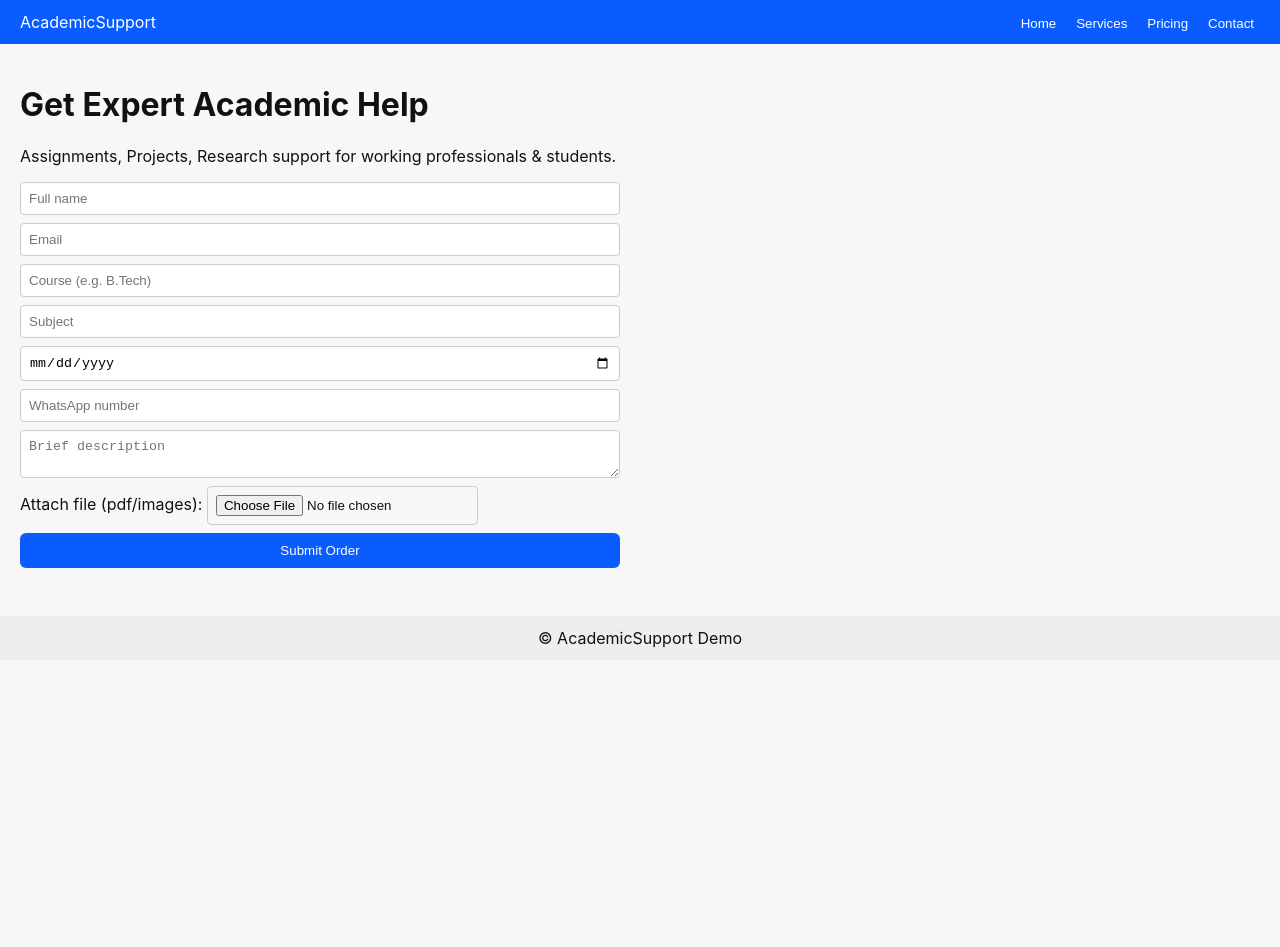
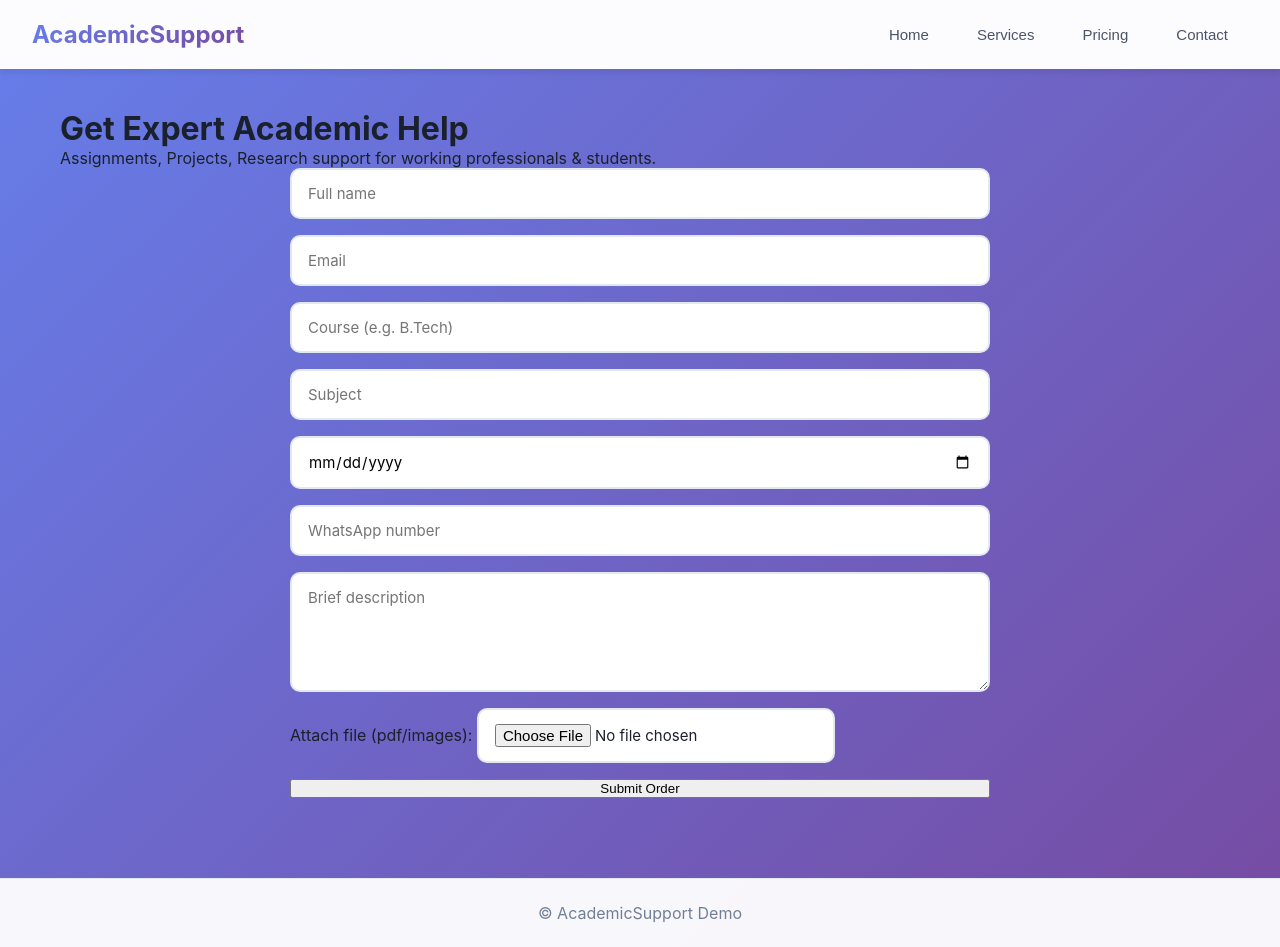
Before and after one commit to viralsparkconnect-hue/student-assist-portal, a React (Vite) app in the folder app/: page / in a window 1280 px wide. Before the commit the page ends 800 px from the top, so only its background shows below. Built offline with nearby package versions, Linux system fonts and the light colour scheme.

Commit message:
Update style.css

```diff
--- a/app/src/style.css
+++ b/app/src/style.css
@@ -1,10 +1,482 @@
-body{font-family: Inter, Roboto, Arial; margin:0; padding:0; background:#f7f7f7; color:#111}
-.topbar{display:flex;justify-content:space-between;align-items:center;padding:12px 20px;background:#0b5cff;color:#fff}
-.topbar nav button{margin-left:8px;background:transparent;border:none;color:#fff;cursor:pointer}
-.container{padding:20px}
-.order-form{display:flex;flex-direction:column;gap:8px;max-width:600px}
-.order-form input, .order-form textarea{padding:8px;border:1px solid #ccc;border-radius:4px}
-.order-form button{padding:10px;background:#0b5cff;color:#fff;border:none;border-radius:6px;cursor:pointer}
-.pricing{border-collapse:collapse;width:100%}
-.pricing td, .pricing th{border:1px solid #ddd;padding:8px}
-.footer{padding:12px;text-align:center;background:#eee;margin-top:20px}
+/* Modern Academic Support Styling */
+* {
+  margin: 0;
+  padding: 0;
+  box-sizing: border-box;
+}
+
+body {
+  font-family: 'Inter', -apple-system, BlinkMacSystemFont, 'Segoe UI', Roboto, Arial, sans-serif;
+  background: linear-gradient(135deg, #667eea 0%, #764ba2 100%);
+  color: #1a202c;
+  min-height: 100vh;
+}
+
+.app {
+  min-height: 100vh;
+  display: flex;
+  flex-direction: column;
+}
+
+/* Header / Topbar */
+.topbar {
+  background: rgba(255, 255, 255, 0.98);
+  backdrop-filter: blur(10px);
+  box-shadow: 0 4px 6px rgba(0, 0, 0, 0.07);
+  padding: 16px 32px;
+  display: flex;
+  justify-content: space-between;
+  align-items: center;
+  position: sticky;
+  top: 0;
+  z-index: 100;
+}
+
+.logo {
+  font-size: 24px;
+  font-weight: 700;
+  background: linear-gradient(135deg, #667eea 0%, #764ba2 100%);
+  -webkit-background-clip: text;
+  -webkit-text-fill-color: transparent;
+  background-clip: text;
+}
+
+.topbar nav {
+  display: flex;
+  gap: 8px;
+}
+
+.topbar nav button {
+  background: transparent;
+  border: none;
+  color: #4a5568;
+  font-size: 15px;
+  font-weight: 500;
+  padding: 10px 20px;
+  cursor: pointer;
+  border-radius: 8px;
+  transition: all 0.3s ease;
+}
+
+.topbar nav button:hover {
+  background: rgba(102, 126, 234, 0.1);
+  color: #667eea;
+}
+
+.topbar nav button.active {
+  background: linear-gradient(135deg, #667eea 0%, #764ba2 100%);
+  color: white;
+}
+
+/* Main Container */
+.container {
+  flex: 1;
+  padding: 40px 20px;
+  max-width: 1200px;
+  margin: 0 auto;
+  width: 100%;
+}
+
+/* Hero Section */
+.hero {
+  text-align: center;
+  color: white;
+  margin-bottom: 48px;
+  padding: 40px 20px;
+}
+
+.hero h1 {
+  font-size: 48px;
+  font-weight: 800;
+  margin-bottom: 16px;
+  line-height: 1.2;
+  text-shadow: 0 2px 4px rgba(0, 0, 0, 0.1);
+}
+
+.hero p {
+  font-size: 20px;
+  opacity: 0.95;
+  max-width: 600px;
+  margin: 0 auto 32px;
+  line-height: 1.6;
+}
+
+.hero-stats {
+  display: flex;
+  justify-content: center;
+  gap: 48px;
+  margin-top: 32px;
+}
+
+.stat-item {
+  text-align: center;
+}
+
+.stat-number {
+  font-size: 36px;
+  font-weight: 700;
+  display: block;
+  margin-bottom: 4px;
+}
+
+.stat-label {
+  font-size: 14px;
+  opacity: 0.9;
+}
+
+/* Cards */
+.card {
+  background: white;
+  border-radius: 16px;
+  padding: 32px;
+  box-shadow: 0 10px 30px rgba(0, 0, 0, 0.1);
+  margin-bottom: 24px;
+}
+
+.card h2 {
+  color: #667eea;
+  margin-bottom: 24px;
+  font-size: 28px;
+  font-weight: 700;
+}
+
+/* Order Form */
+.order-form {
+  display: flex;
+  flex-direction: column;
+  gap: 16px;
+  max-width: 700px;
+  margin: 0 auto;
+}
+
+.form-row {
+  display: grid;
+  grid-template-columns: 1fr 1fr;
+  gap: 16px;
+}
+
+.form-group {
+  display: flex;
+  flex-direction: column;
+  gap: 8px;
+}
+
+.form-group label {
+  font-size: 14px;
+  font-weight: 600;
+  color: #4a5568;
+}
+
+.order-form input,
+.order-form textarea,
+.order-form select {
+  padding: 14px 16px;
+  border: 2px solid #e2e8f0;
+  border-radius: 10px;
+  font-size: 15px;
+  font-family: inherit;
+  transition: all 0.3s ease;
+  background: white;
+}
+
+.order-form input:focus,
+.order-form textarea:focus,
+.order-form select:focus {
+  outline: none;
+  border-color: #667eea;
+  box-shadow: 0 0 0 3px rgba(102, 126, 234, 0.1);
+}
+
+.order-form textarea {
+  min-height: 120px;
+  resize: vertical;
+}
+
+.file-input-wrapper {
+  position: relative;
+  overflow: hidden;
+  display: inline-block;
+  width: 100%;
+}
+
+.file-input-wrapper input[type=file] {
+  position: absolute;
+  left: -9999px;
+}
+
+.file-input-label {
+  display: flex;
+  align-items: center;
+  justify-content: center;
+  gap: 8px;
+  padding: 14px 16px;
+  border: 2px dashed #cbd5e0;
+  border-radius: 10px;
+  cursor: pointer;
+  transition: all 0.3s ease;
+  background: #f7fafc;
+  color: #4a5568;
+  font-weight: 500;
+}
+
+.file-input-label:hover {
+  border-color: #667eea;
+  background: rgba(102, 126, 234, 0.05);
+}
+
+.file-input-label.has-file {
+  border-color: #48bb78;
+  background: rgba(72, 187, 120, 0.05);
+  color: #48bb78;
+}
+
+.btn-primary {
+  padding: 16px 32px;
+  background: linear-gradient(135deg, #667eea 0%, #764ba2 100%);
+  color: white;
+  border: none;
+  border-radius: 10px;
+  font-size: 16px;
+  font-weight: 600;
+  cursor: pointer;
+  transition: all 0.3s ease;
+  box-shadow: 0 4px 15px rgba(102, 126, 234, 0.4);
+}
+
+.btn-primary:hover {
+  transform: translateY(-2px);
+  box-shadow: 0 6px 20px rgba(102, 126, 234, 0.5);
+}
+
+.btn-primary:active {
+  transform: translateY(0);
+}
+
+.btn-primary:disabled {
+  opacity: 0.6;
+  cursor: not-allowed;
+  transform: none;
+}
+
+.status {
+  padding: 12px 16px;
+  border-radius: 8px;
+  text-align: center;
+  font-weight: 500;
+  animation: slideIn 0.3s ease;
+}
+
+.status.success {
+  background: #c6f6d5;
+  color: #22543d;
+}
+
+.status.error {
+  background: #fed7d7;
+  color: #742a2a;
+}
+
+.status.loading {
+  background: #bee3f8;
+  color: #2c5282;
+}
+
+/* Services Grid */
+.services-grid {
+  display: grid;
+  grid-template-columns: repeat(auto-fit, minmax(280px, 1fr));
+  gap: 24px;
+  margin-top: 32px;
+}
+
+.service-card {
+  background: white;
+  border-radius: 12px;
+  padding: 24px;
+  box-shadow: 0 4px 12px rgba(0, 0, 0, 0.08);
+  transition: all 0.3s ease;
+  border: 2px solid transparent;
+}
+
+.service-card:hover {
+  transform: translateY(-4px);
+  box-shadow: 0 8px 24px rgba(102, 126, 234, 0.2);
+  border-color: #667eea;
+}
+
+.service-icon {
+  width: 56px;
+  height: 56px;
+  background: linear-gradient(135deg, #667eea 0%, #764ba2 100%);
+  border-radius: 12px;
+  display: flex;
+  align-items: center;
+  justify-content: center;
+  font-size: 28px;
+  margin-bottom: 16px;
+}
+
+.service-card h3 {
+  color: #2d3748;
+  margin-bottom: 12px;
+  font-size: 20px;
+}
+
+.service-card p {
+  color: #718096;
+  line-height: 1.6;
+  font-size: 15px;
+}
+
+/* Pricing Table */
+.pricing-table {
+  width: 100%;
+  border-collapse: collapse;
+  margin-top: 24px;
+  background: white;
+  border-radius: 12px;
+  overflow: hidden;
+  box-shadow: 0 4px 12px rgba(0, 0, 0, 0.08);
+}
+
+.pricing-table thead {
+  background: linear-gradient(135deg, #667eea 0%, #764ba2 100%);
+  color: white;
+}
+
+.pricing-table th,
+.pricing-table td {
+  padding: 16px 20px;
+  text-align: left;
+}
+
+.pricing-table th {
+  font-weight: 600;
+  font-size: 15px;
+  letter-spacing: 0.5px;
+}
+
+.pricing-table tbody tr {
+  border-bottom: 1px solid #e2e8f0;
+  transition: background 0.2s ease;
+}
+
+.pricing-table tbody tr:last-child {
+  border-bottom: none;
+}
+
+.pricing-table tbody tr:hover {
+  background: rgba(102, 126, 234, 0.05);
+}
+
+.pricing-table td {
+  color: #4a5568;
+  font-size: 15px;
+}
+
+.pricing-table td:last-child {
+  font-weight: 600;
+  color: #667eea;
+}
+
+/* Contact Page */
+.contact-grid {
+  display: grid;
+  grid-template-columns: repeat(auto-fit, minmax(250px, 1fr));
+  gap: 24px;
+  margin-top: 32px;
+}
+
+.contact-item {
+  background: white;
+  padding: 24px;
+  border-radius: 12px;
+  box-shadow: 0 4px 12px rgba(0, 0, 0, 0.08);
+  text-align: center;
+  transition: all 0.3s ease;
+}
+
+.contact-item:hover {
+  transform: translateY(-4px);
+  box-shadow: 0 8px 24px rgba(102, 126, 234, 0.2);
+}
+
+.contact-icon {
+  width: 64px;
+  height: 64px;
+  background: linear-gradient(135deg, #667eea 0%, #764ba2 100%);
+  border-radius: 50%;
+  display: flex;
+  align-items: center;
+  justify-content: center;
+  font-size: 32px;
+  margin: 0 auto 16px;
+  color: white;
+}
+
+.contact-item h3 {
+  color: #2d3748;
+  margin-bottom: 8px;
+  font-size: 18px;
+}
+
+.contact-item p {
+  color: #667eea;
+  font-weight: 600;
+  font-size: 16px;
+}
+
+/* Footer */
+.footer {
+  background: rgba(255, 255, 255, 0.95);
+  padding: 24px;
+  text-align: center;
+  color: #718096;
+  border-top: 1px solid rgba(226, 232, 240, 0.8);
+  margin-top: auto;
+}
+
+/* Animations */
+@keyframes slideIn {
+  from {
+    opacity: 0;
+    transform: translateY(-10px);
+  }
+  to {
+    opacity: 1;
+    transform: translateY(0);
+  }
+}
+
+/* Responsive */
+@media (max-width: 768px) {
+  .hero h1 {
+    font-size: 36px;
+  }
+
+  .hero p {
+    font-size: 18px;
+  }
+
+  .hero-stats {
+    flex-direction: column;
+    gap: 24px;
+  }
+
+  .form-row {
+    grid-template-columns: 1fr;
+  }
+
+  .topbar {
+    padding: 12px 16px;
+  }
+
+  .topbar nav button {
+    padding: 8px 12px;
+    font-size: 14px;
+  }
+
+  .container {
+    padding: 24px 16px;
+  }
+}
```
